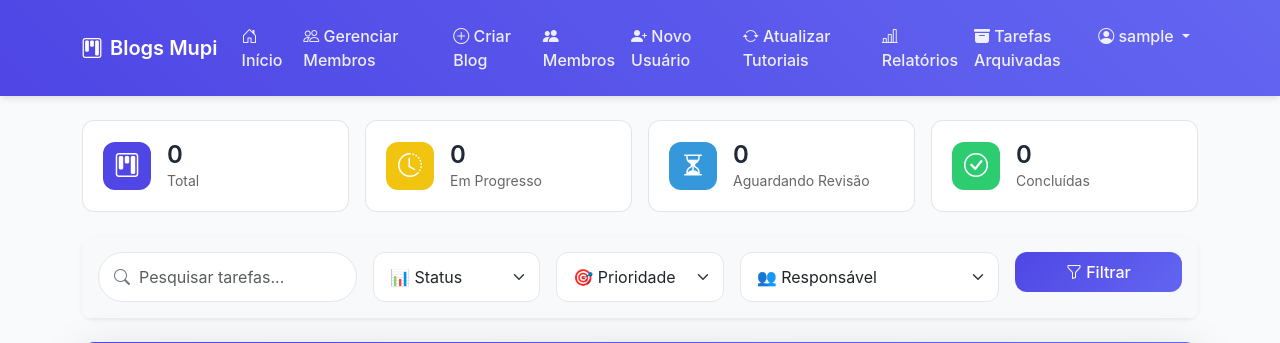
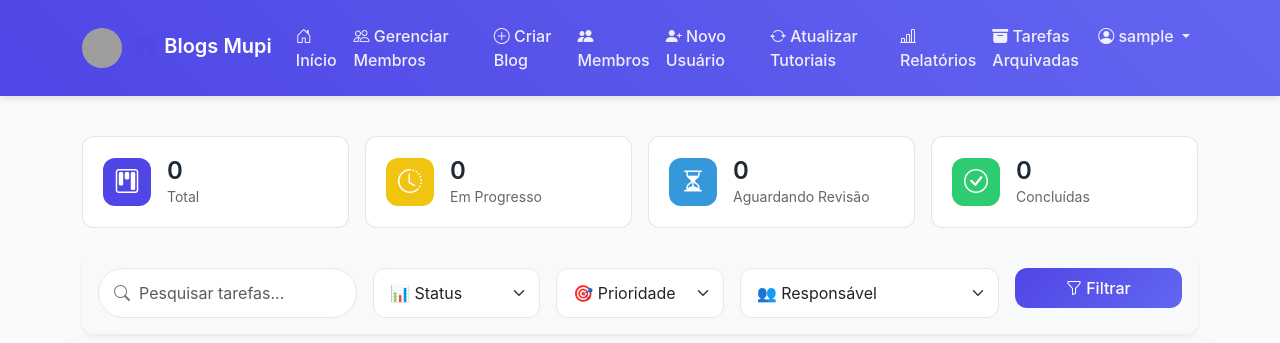
Before and after one commit to Van-Souza/Blogs-Tasks, a Flask app: page / in a window 1280 px wide. Shown: the top 343 px of the page. Run offline with Flask 3, Linux system fonts and the light colour scheme; the visitor is signed in with stand-in values (Sample User, id 1); some libraries are stand-ins or nearby versions; grey boxes are pictures that could not be loaded.

Commit message:
UI: Melhorias visuais - Atualizado logo e favicon para pássaro colorido - Ajustado estilo do logo com borda circular - Alterado texto do botão para 'Solicitar Revisão'

```diff
--- a/templates/base.html
+++ b/templates/base.html
@@ -3,11 +3,13 @@
 <head>
     <meta charset="UTF-8">
     <meta name="viewport" content="width=device-width, initial-scale=1.0">
+    <link rel="icon" type="image/png" href="https://img.freepik.com/vetores-gratis/vetor-de-design-de-gradiente-colorido-de-passaro_343694-2506.jpg">
     <title>{% block title %}Gerenciador de Blogs{% endblock %}</title>
 
     <!-- CSS -->
-    <link href="https://cdn.jsdelivr.net/npm/bootstrap@5.3.0/dist/css/bootstrap.min.css" rel="stylesheet">
-    <link href="https://cdn.jsdelivr.net/npm/bootstrap-icons@1.10.0/font/bootstrap-icons.css" rel="stylesheet">
+    <link href="https://cdn.jsdelivr.net/npm/bootstrap@5.3.2/dist/css/bootstrap.min.css" rel="stylesheet">
+    <link rel="stylesheet" href="https://cdn.jsdelivr.net/npm/bootstrap-icons@1.11.3/font/bootstrap-icons.min.css">
+    <link rel="stylesheet" href="{{ url_for('static', filename='css/style.css') }}">
 
     <style>
     :root {
@@ -158,6 +160,9 @@
          style="background: linear-gradient(45deg, var(--primary-color), var(--secondary-color));">
         <div class="container">
             <a class="navbar-brand" href="{{ url_for('index') }}">
+                <img src="https://img.freepik.com/vetores-gratis/vetor-de-design-de-gradiente-colorido-de-passaro_343694-2506.jpg"
+                     alt="Logo"
+                     style="width: 40px; height: 40px; margin-right: 10px; border-radius: 50%;">
                 <i class="bi bi-kanban me-2"></i>Blogs Mupi
             </a>
             {% if session.get('user_id') %}
--- a/templates/index.html
+++ b/templates/index.html
@@ -205,7 +205,7 @@
                                     <button class="action-button review"
                                             onclick="updateTaskStatus({{ task.id }}, 'waiting_approval')"
                                             title="Enviar para revisão">
-                                        Enviar
+                                        Solicitar Revisão
                                     </button>
                                 {% endif %}
 
```
